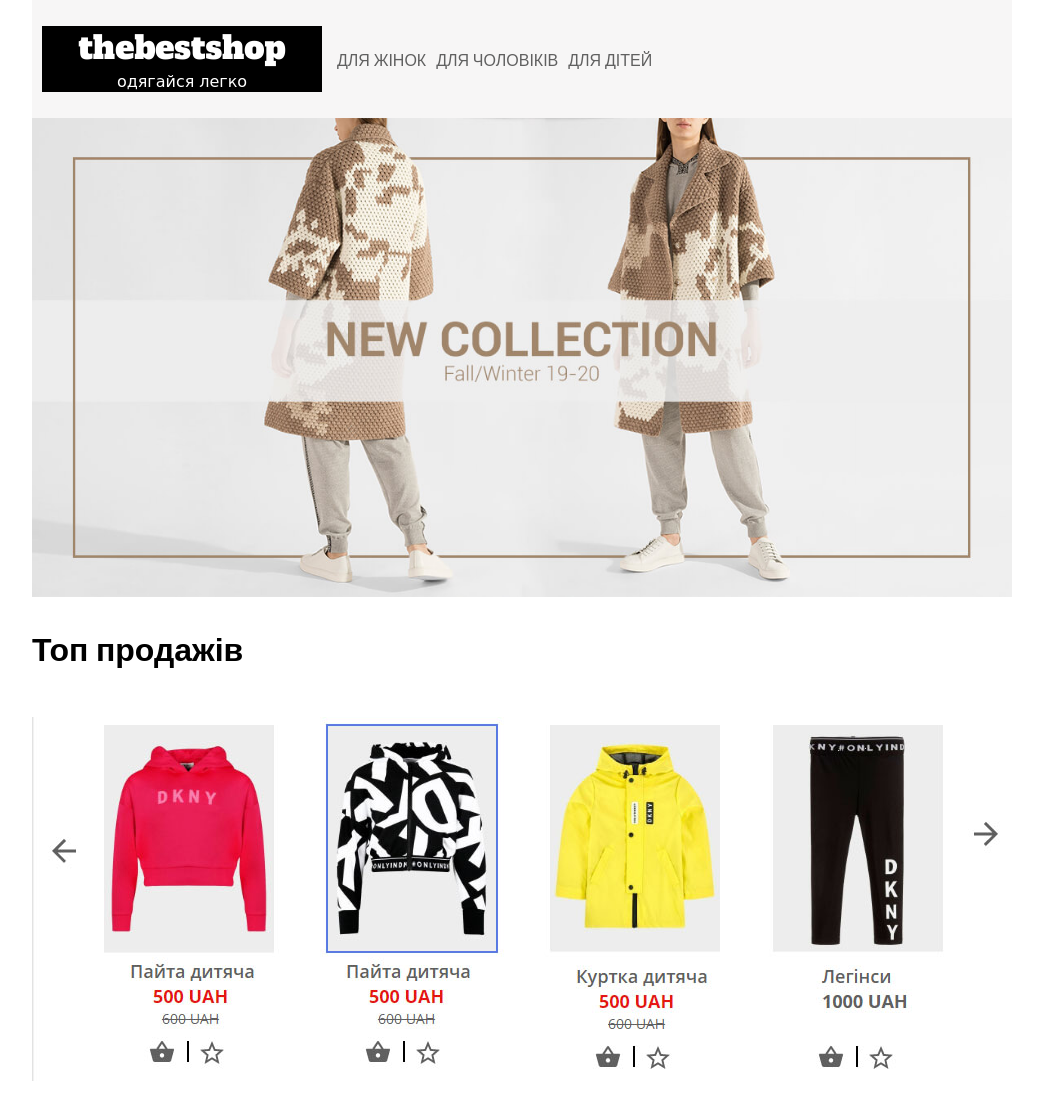
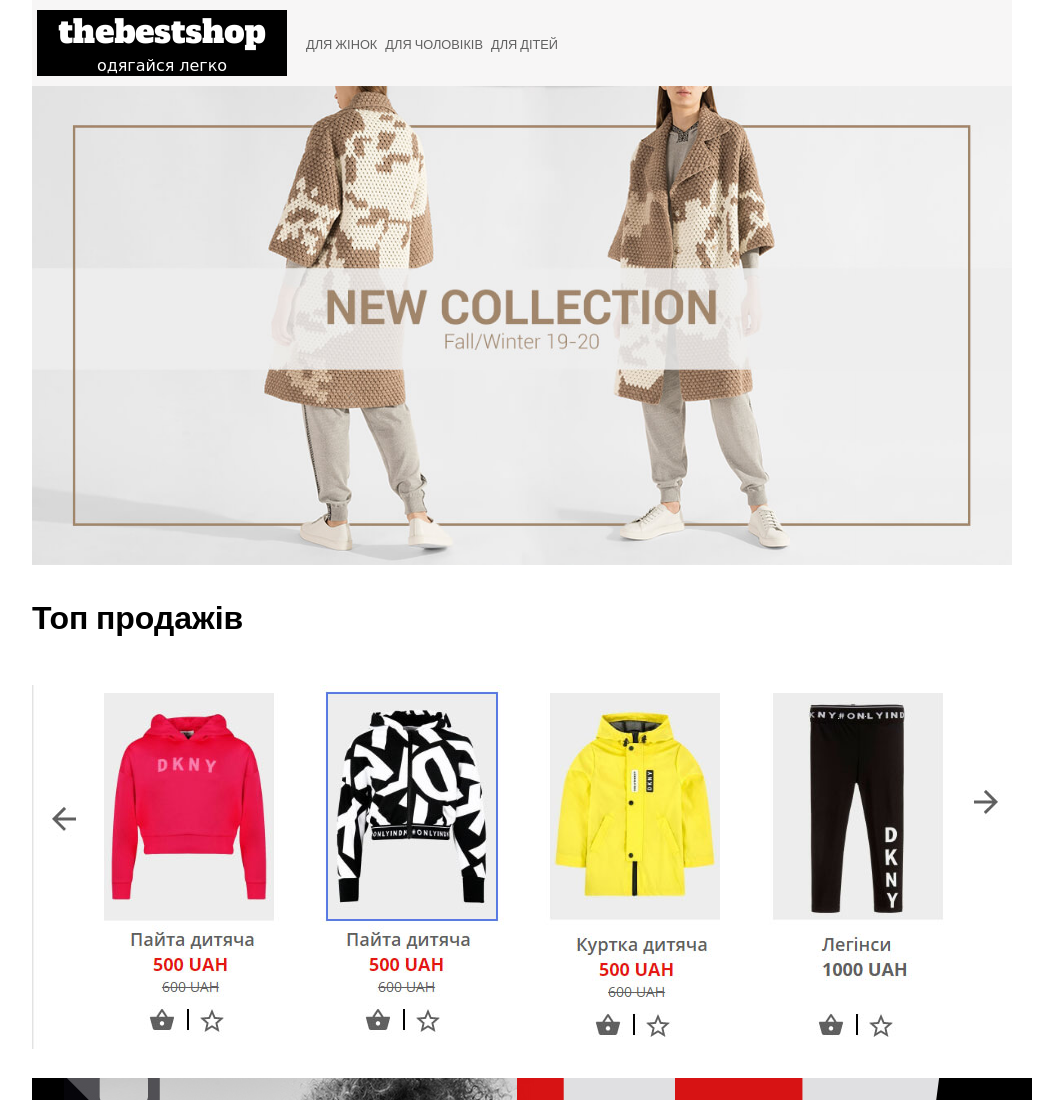
Before and after one commit to klukvinserg/thebestshop, a plain HTML site: page index.html in a window 1280 px wide. Shown: the top 1100 px of the page, without its empty margins (118-1161 px from the left). Drawn offline with Linux system fonts and the light colour scheme.

Commit message:
Chenge code

```diff
--- a/css/index.css
+++ b/css/index.css
@@ -12,66 +12,70 @@ body {
     margin: auto;
 }
 
-header .logobackground {
-    padding: 10px;
+header nav {
+    background-color: var(--background-color);
+    padding-top: 5px;
+    padding-bottom: 5px;
+
+}
+header nav .logobackground {
+    background-color: black;
+    width: 250px;
+    margin: 5px auto;
 }
 
-nav {
-    background-color: var(--background-color);
-}
-
-header .logomain {
+header nav .logobackground .logomain {
     font-family: 'Alfa Slab One', cursive;
     font-size: 2rem;
     text-align: center;
     color: white;
-    background-color: black;
-    width: 280px;
-    margin: 1rem auto;
 }
 
-header .logomain .logounder {
+header nav .logobackground .logounder {
     font-family: 'Alfa Slab One', cursive;
     font-size: 1rem;
     text-align: center;
     color: white;
 }
 
-header .slide img {
-     width: 100%;
-    }
-
-header nav div ul {
+header nav div .menu {
     display: flex;
     padding: 0;
+    font-size: 0.8rem;
     list-style-type: none;
     justify-content: space-around;
+    margin: 10px;
+}
+
+header nav div .menu li a {
+    text-decoration: none;
+    color: var(--font-color);
+    text-transform: uppercase;
+    border: 1px solid transparent;
+    padding: 3px;
+}
+
+header nav .menu li a:hover {
+    border: 1px solid var(--font-color);
+    text-shadow: 0 0 .65px #333, 0 0 .65px #333;
 }
 
 
-header nav .menu li a {
-    text-decoration: none;
-    color: var(--font-color);
-    text-transform: uppercase;
-    border: 2px solid transparent;
-    padding: 3px;
-
-}
-
-header nav .menu li a:hover {
-    border: 2px solid var(--font-color);
-    text-shadow: 0 0 .65px #333, 0 0 .65px #333;
-}
-
-@media (min-width: 650px) {
+@media (min-width: 600px) {
     header nav {
         display: flex;
         align-items: center;
     }
+    header nav .logobackground {
+        background-color: black;
+        width: 250px;
+        margin: 5px 5px;
+    }
     header nav .menu {
         flex: 1;
+    }
 }
 
-header nav div .menu {
-    margin: 0;
-}
+header .slide img {
+     width: 100%;
+    }
--- a/index.html
+++ b/index.html
@@ -10,11 +10,9 @@
     <body>
         <header>
             <nav>
-               <div class="logobackground">
-                    <div class="logomain">
-                        <div>thebestshop</div>
-                        <div class="logounder">одягайся легко</div>
-                    </div>
+                <div class="logobackground">
+                    <div class="logomain">thebestshop</div>
+                    <div class="logounder">одягайся легко</div>
                 </div>
                 <div>
                     <ul class="menu">
```
